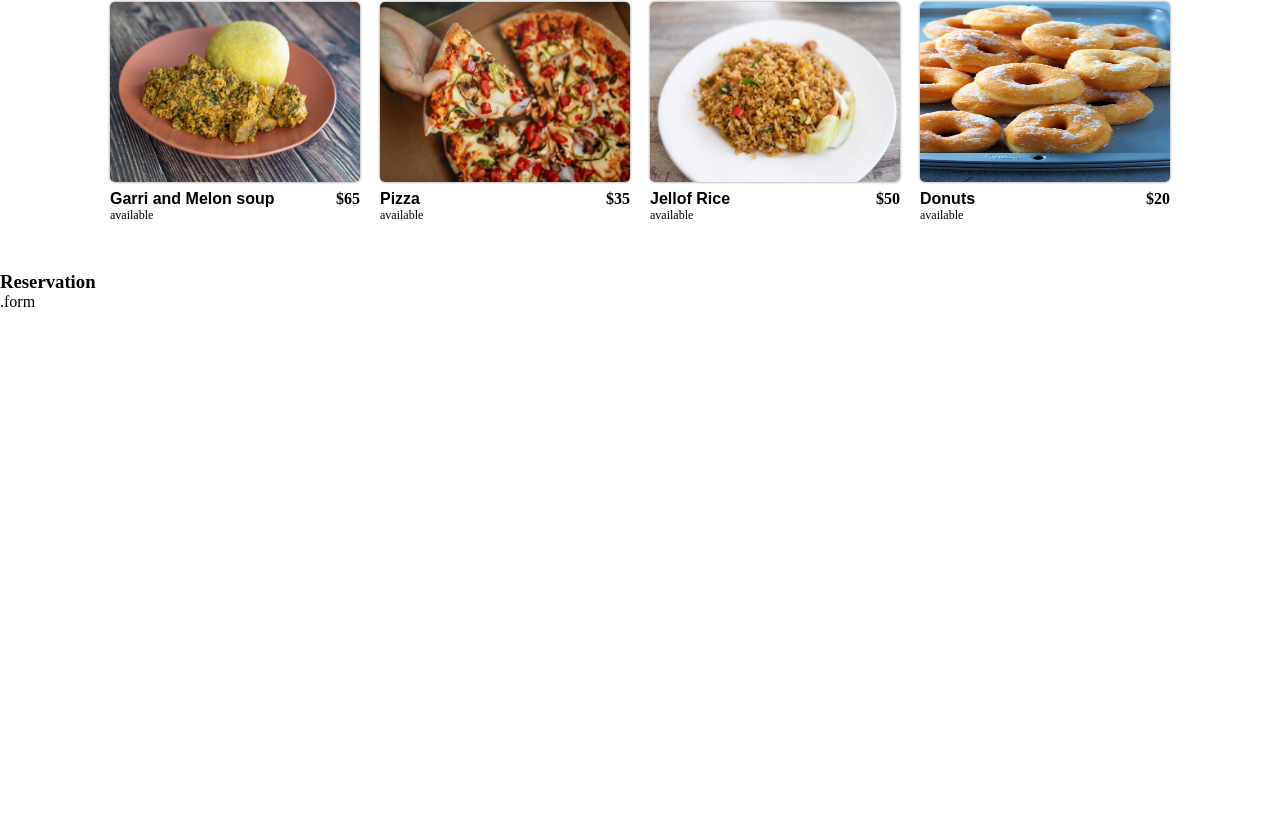
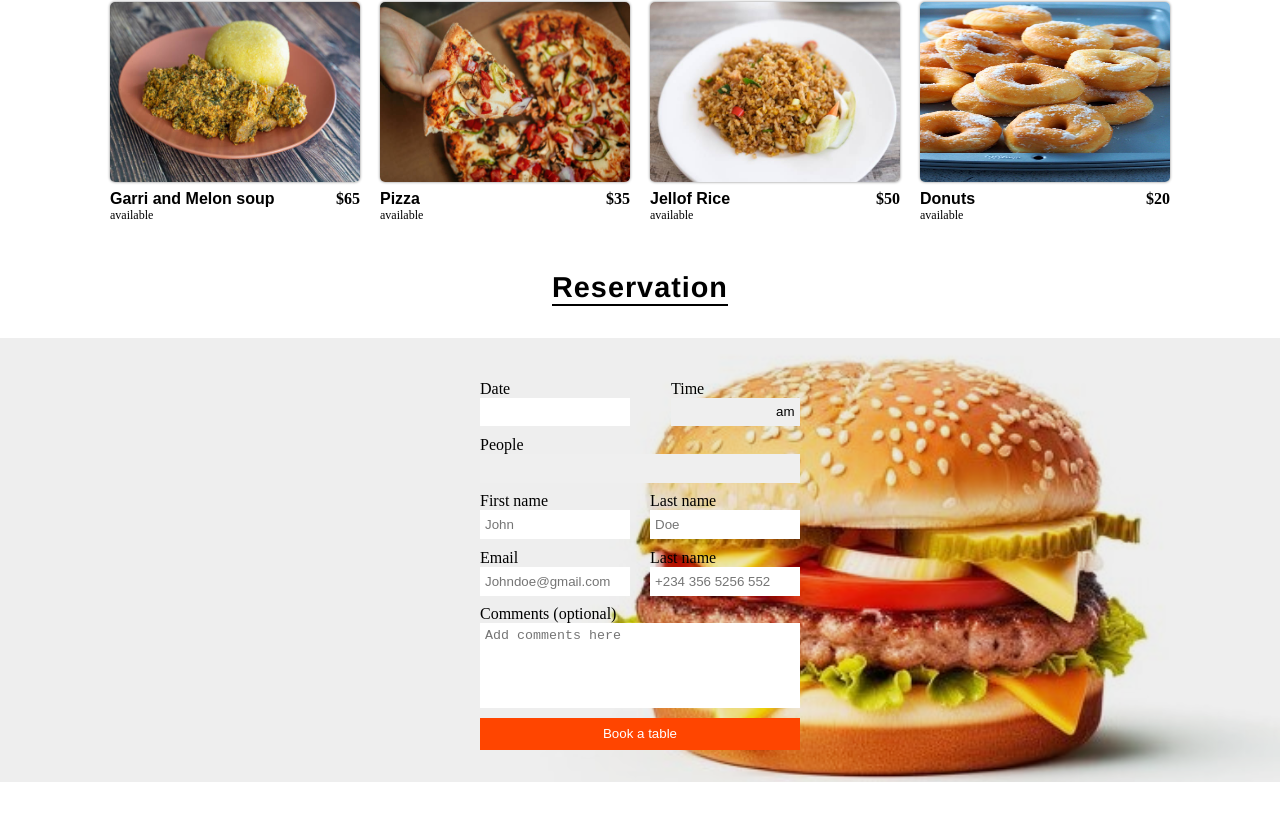
Before and after one commit to Jerryemmanuel01/J-Foods, a React (Create React App) app: page / in a window 1280 px wide. Shown: the part 1874-2694 px from the top of the page. Before the commit the page ends 2185 px from the top, so only its background shows below. Built offline with nearby package versions, Linux system fonts and the light colour scheme.

Commit message:
reservation page completely added

```diff
--- a/src/component/Reservation.js
+++ b/src/component/Reservation.js
@@ -1,13 +1,91 @@
 import React, { useState } from "react";
+import DatePicker from 'react-datepicker';
+import 'react-datepicker/dist/react-datepicker.css';
 
 export default function Reservation() {
+    const [selectedDate, setSelectedDate] = useState(null);
+    const [selectTime, setSelectTime] = useState(null);
   return (
     <div className="reservation--section">
-        <h3 className="reservation--head">Reservation</h3>
+      <h3 className="reservation--head menu--head">Reservation</h3>
 
-        <form action="" method="post">
-            .form
-        </form>
+      <form  className="reservation--form">
+        <div className="form--row">
+          <div className="">
+            <label className="form--label">Date</label> <br />
+            <DatePicker
+              selected={selectedDate}
+              onChange={(date) => setSelectedDate(date)}
+              minDate={new Date()}
+            />
+          </div>
+          <div className="">
+            <label className="form--label">Time</label> <br />
+            <select className="time--input">
+              <option default></option>
+              <option>1.00</option>
+              <option>2.00</option>
+              <option>3.00</option>
+              <option>4.00</option>
+              <option>5.00</option>
+              <option>6.00</option>
+              <option>7.00</option>
+              <option>8.00</option>
+              <option>9.00</option>
+              <option>10.00</option>
+              <option>11.00</option>
+              <option>12.00</option>
+            </select>
+            <select name="" id="">
+              <option value="">am</option>
+              <option value="">pm</option>
+            </select>
+          </div>
+        </div>
+        <div className="form--row single">
+          <label htmlFor="">People</label>
+          <select name="" id="">
+            <option></option>
+            <option value="">1 person</option>
+            <option value="">2 persons</option>
+            <option value="">3 persons</option>
+            <option value="">4 persons</option>
+            <option value="">5 persons</option>
+            <option value="">6 persons</option>
+          </select>
+        </div>
+
+        <div className="form--row">
+          <div className="">
+            <label htmlFor="">First name</label> <br />
+            <input type="text" placeholder="John" />
+          </div>
+          <div className="">
+            <label htmlFor="">Last name</label> <br />
+            <input type="text" placeholder="Doe" />
+          </div>
+        </div>
+
+        <div className="form--row">
+          <div className="">
+            <label htmlFor="">Email</label> <br />
+            <input type="email" placeholder="Johndoe@gmail.com" />
+          </div>
+          <div className="">
+            <label htmlFor="">Last name</label> <br />
+            <input type="text" placeholder="+234 356 5256 552" />
+          </div>
+        </div>
+
+        <div className="form--row single">
+          <label htmlFor="">Comments (optional)</label>
+          <textarea name="" id="" cols="30" rows="5" placeholder="Add comments here"></textarea>
+        </div>
+        <div className="form--row single">
+            <button type="submit" className="submit">Book a table</button>
+        </div>
+
+      </form>
     </div>
   );
 }
--- a/src/index.css
+++ b/src/index.css
@@ -206,3 +206,66 @@ justify-content: center;
 .food--price{
     font-weight: bold;
 }
+
+/*---------------RESERVATION PAGE--------------*/
+.reservation--section{
+    width: 100%;
+    /* height: 70vh; */
+
+    display: flex;
+    flex-direction: column;
+    align-items: center;
+    justify-content: center;
+    margin-bottom: 3rem;
+}
+.reservation--form{
+    width: 100%;
+
+    background: rgba(199, 198, 198, 0.3) url(../public/burgerBg.jpg);
+    background-repeat: no-repeat;
+    background-size: cover;
+    background-position: center;
+    background-blend-mode: darken;
+    display: flex;
+    flex-direction: column;
+    align-items: center;
+    justify-content: center;
+    padding: 2rem 0px;
+}
+.form--row{
+    width: 20rem;
+    display: flex;
+    justify-content: space-between;
+     margin-top: 0.6rem;
+}
+.single{
+    justify-content: flex-start;
+    flex-direction: column;
+}
+textarea{
+    resize: none;
+}
+.time--input{
+    width: 100px;
+    padding-left: 5px;
+}
+select{
+    appearance: none;
+}
+select, textarea, input{
+    /* border-radius: 3px; */
+    border: none;
+    padding: 5px;
+}
+select, input{
+    height: 1.8rem;
+}
+input{
+    width: 150px;
+}
+.submit{
+    color: white;
+    background-color: orangered;
+    border: none;
+    height: 2rem;
+}
```
